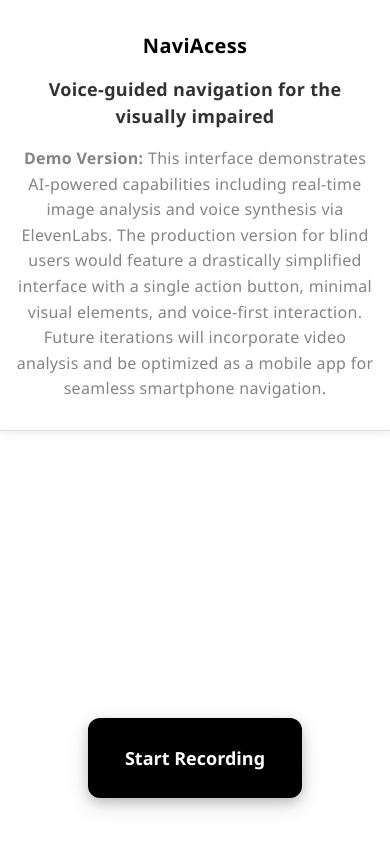
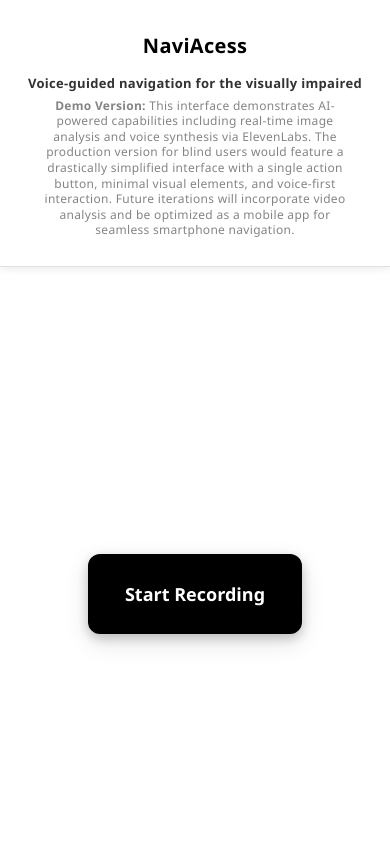
Before and after one commit to pcp2003/Hackathon2025, a React (Vite) app in the folder frontend/: page / in a window 390 px wide. Built offline with nearby package versions, Linux system fonts and the light colour scheme; no server answers.

Commit message:
Refine header styles for improved layout and responsiveness
Adjusted padding, font sizes, margins, and max-widths in the header section of index.css to create a more compact and responsive design. These changes enhance readability and visual consistency across desktop and mobile devices.

```diff
--- a/frontend/src/styles/index.css
+++ b/frontend/src/styles/index.css
@@ -436,13 +436,13 @@ textarea:focus {
 .header {
   background: white;
   color: var(--primary-color);
-  padding: var(--spacing-2xl) var(--spacing-xl);
+  padding: var(--spacing-md) var(--spacing-lg);
   box-shadow: var(--shadow-sm);
   border-bottom: 2px solid var(--primary-color);
 }
 
 .header-content {
-  max-width: 600px;
+  max-width: 100%;
   margin: 0 auto;
 }
 
@@ -451,8 +451,8 @@ textarea:focus {
 }
 
 .header h1 {
-  font-size: var(--font-size-2xl);
-  margin: 0 0 var(--spacing-md) 0;
+  font-size: var(--font-size-xl);
+  margin: 0 0 var(--spacing-xs) 0;
   color: var(--primary-color);
   font-weight: 700;
   letter-spacing: -0.5px;
@@ -461,18 +461,18 @@ textarea:focus {
 .header .tagline {
   font-size: var(--font-size-base);
   color: var(--primary-color);
-  margin: 0 0 var(--spacing-lg) 0;
+  margin: 0 0 var(--spacing-xs) 0;
   font-weight: 600;
-  line-height: 1.5;
+  line-height: 1.2;
 }
 
 .header .description {
-  font-size: var(--font-size-base);
+  font-size: 14px;
   color: var(--text-light);
   margin: 0;
   font-weight: 400;
-  line-height: 1.6;
-  max-width: 500px;
+  line-height: 1.3;
+  max-width: 90%;
   margin-left: auto;
   margin-right: auto;
 }
@@ -484,21 +484,21 @@ textarea:focus {
 /* Responsive header for mobile */
 @media (max-width: 768px) {
   .header {
-    padding: var(--spacing-xl) var(--spacing-md);
+    padding: var(--spacing-sm) var(--spacing-md);
   }
 
   .header h1 {
-    font-size: var(--font-size-xl);
-    margin-bottom: var(--spacing-md);
+    font-size: var(--font-size-lg);
+    margin-bottom: var(--spacing-xs);
   }
 
   .header .tagline {
-    font-size: var(--font-size-base);
-    margin-bottom: var(--spacing-md);
+    font-size: 13px;
+    margin-bottom: var(--spacing-xs);
   }
 
   .header .description {
-    font-size: var(--font-size-sm);
+    font-size: 12px;
   }
 }
 
```
Also changed, not shown: 1 other file (tests, documents, lock files or other folders).
